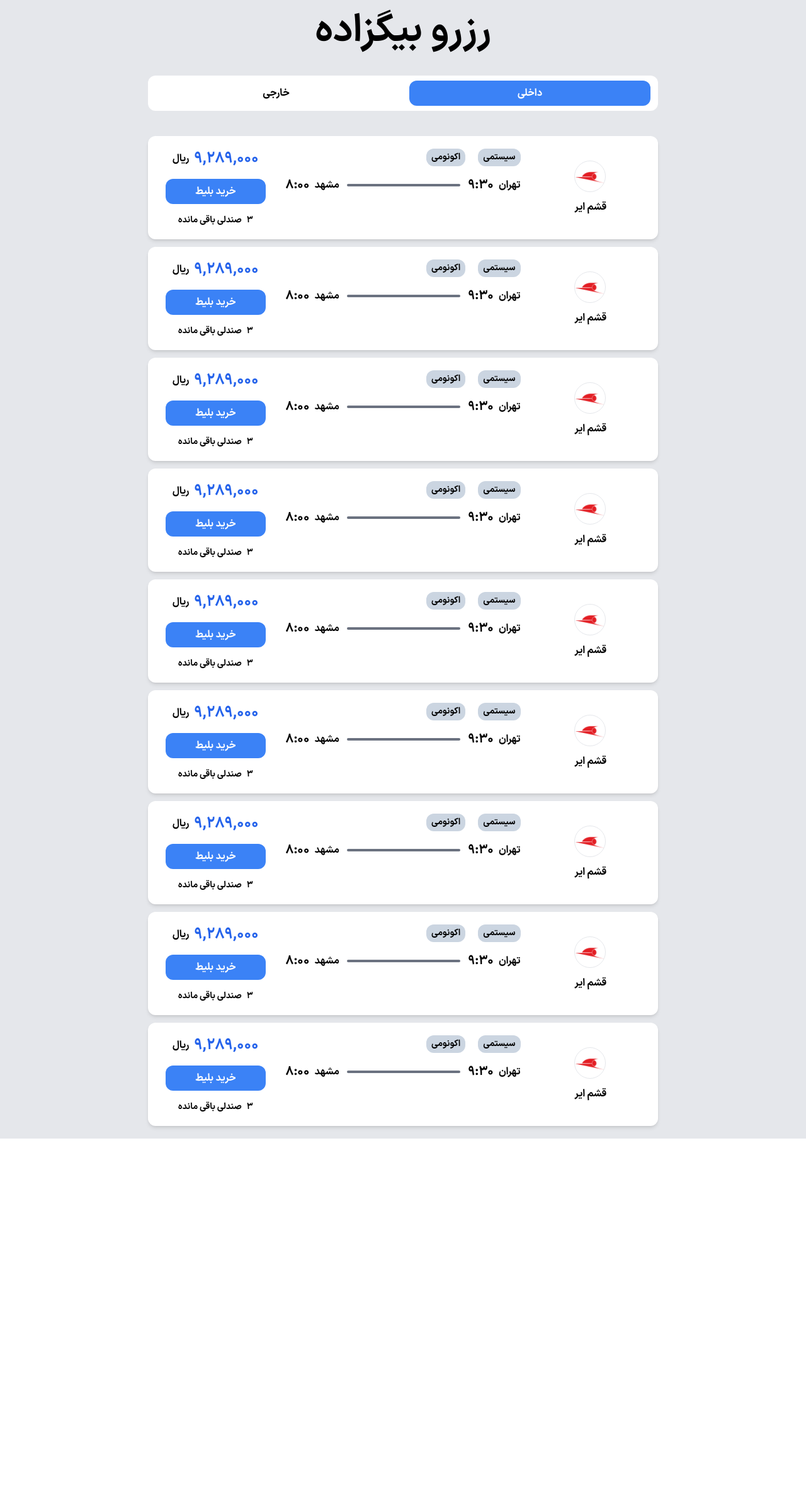
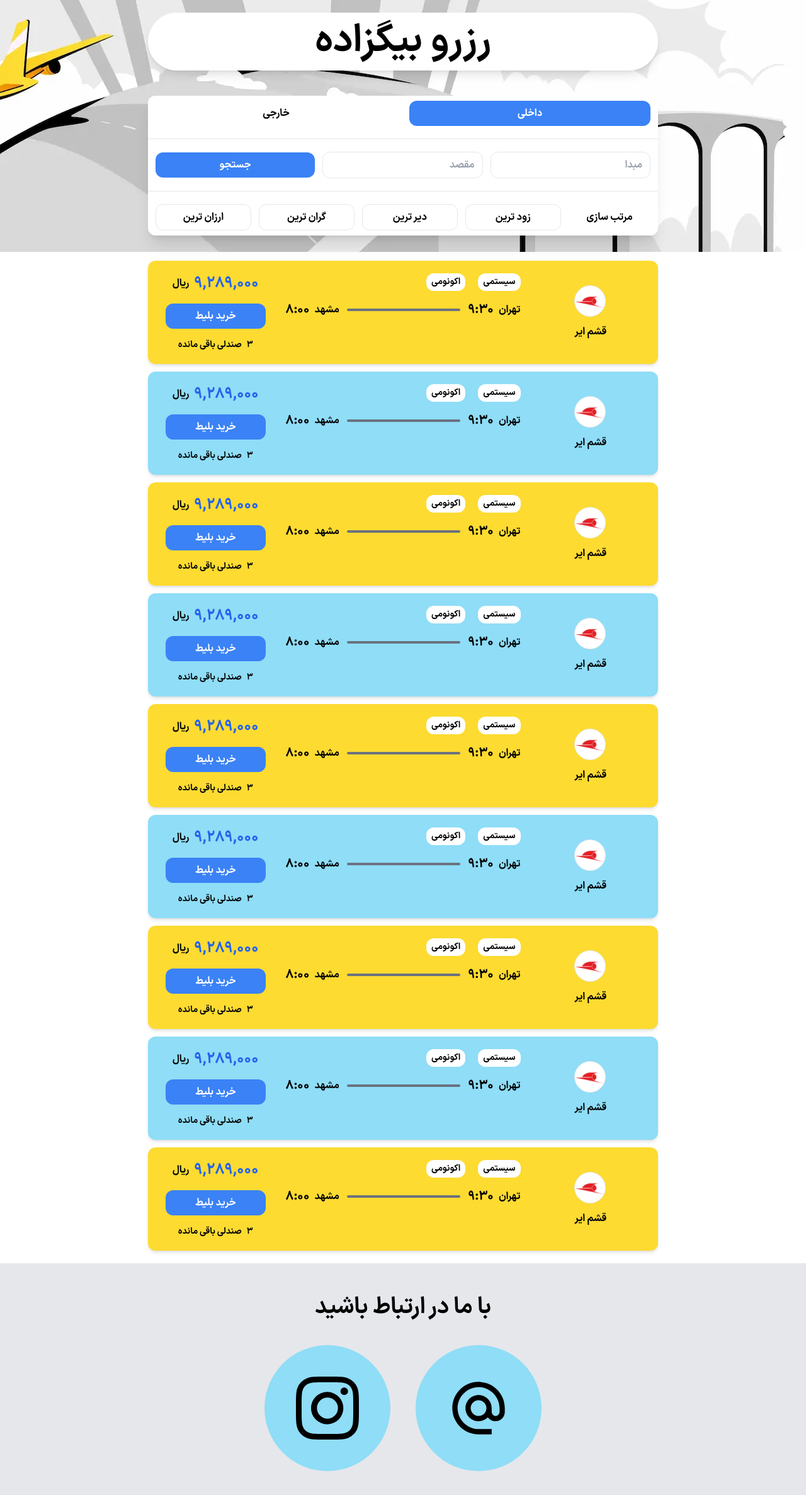
Before and after one commit to Mohammad-Poormehdi/flight-booking-website, a Next.js app: page / in a window 1280 px wide. Shown: the top 2374 px of the page at 63% size. Before the commit the page ends 1808 px from the top, so only its background shows below. Built offline with nearby package versions, Linux system fonts and the light colour scheme.

Commit message:
changes that client wanted

```diff
--- /dev/null
+++ b/components/Contact.tsx
@@ -0,0 +1,15 @@
+import SocialMediaCard from "./SocailMediaCard";
+import { BsInstagram } from "react-icons/bs";
+import { MdAlternateEmail } from "react-icons/md";
+const Contact = () => {
+  return (
+    <section className="contact bg-gray-200 space-y-10 py-[50px] w-full">
+      <h1 className="text-center font-bold text-4xl">با ما در ارتباط باشید</h1>
+      <div className="flex justify-center items-center gap-10 max-md:flex-col">
+        <SocialMediaCard icon={BsInstagram} link="#" />
+        <SocialMediaCard icon={MdAlternateEmail} link="#" />
+      </div>
+    </section>
+  );
+};
+export default Contact;
--- /dev/null
+++ b/components/Filter.tsx
@@ -0,0 +1,14 @@
+import Button from "./Button";
+
+const Filter = () => {
+  return (
+    <div className="w-full px-3 py-2 gap-3 flex items-center justify-between max-md:text-xs">
+      <Button label="ارزان ترین" onClick={() => {}} className="border" />
+      <Button label="گران ترین" onClick={() => {}} className="border" />
+      <Button label="دیر ترین" onClick={() => {}} className="border" />
+      <Button label="زود ترین" onClick={() => {}} className="border" />
+      <p className="w-full">مرتب سازی</p>
+    </div>
+  );
+};
+export default Filter;
--- a/components/FlightCard.tsx
+++ b/components/FlightCard.tsx
@@ -11,7 +11,7 @@ const FlightCard = () => {
   console.log(formattedNumber); // Output: "9,289,000"
 
   return (
-    <div className="w-full shadow-md bg-white p-5 rounded-xl grid gap-6 grid-cols-4  ">
+    <div className="w-full shadow-md bg-white p-5 rounded-xl grid gap-6 grid-cols-4 odd:bg-primary even:bg-secondary">
       {/* price and seats */}
       <div className="space-y-4 text-center px-2 max-md:text-sm max-md:col-span-4 max-md:order-3">
         <div className="flex justify-center items-center gap-2">
@@ -46,7 +46,7 @@ const FlightCard = () => {
       {/* logo and airline */}
       <div className="flex justify-center items-center max-md:order-2 ">
         <div className="space-y-3">
-          <Image src={'/images/qeshm.png'} alt="qeshm air log" width={50} height={50} className="rounded-full border" />
+          <Image src={'/images/qeshm.png'} alt="qeshm air log" width={50} height={50} className="rounded-full bg-white border" />
           <p>قشم ایر</p>
         </div>
       </div>
--- /dev/null
+++ b/components/Input.tsx
@@ -0,0 +1,7 @@
+interface InputProps{
+    placeholder:string,
+}
+const Input:React.FC<InputProps> = ({placeholder})=>{
+    return <input dir="rtl" type="search" className="w-full px-3 py-2 outline-none bg-white border rounded-xl " placeholder={placeholder} />
+}
+export default Input
--- /dev/null
+++ b/components/Search.tsx
@@ -0,0 +1,11 @@
+import Button from "./Button"
+import Input from "./Input"
+
+const Search = ()=>{
+    return <div className="w-full flex justify-center items-center gap-3 bg-white px-3 py-2 rounded-xl">
+        <Button label='جستجو' active onClick={()=>{}} />
+        <Input placeholder="مقصد" />
+        <Input placeholder="مبدا" />
+    </div>
+}
+export default Search
--- /dev/null
+++ b/components/SocailMediaCard.tsx
@@ -0,0 +1,18 @@
+import { BsInstagram } from "react-icons/bs";
+import { MdAlternateEmail } from "react-icons/md";
+import { IconType } from "react-icons/lib/esm/iconBase";
+import Link from "next/link";
+interface SocailMediaCardProps {
+  icon: IconType;
+  link: string;
+}
+const SocialMediaCard: React.FC<SocailMediaCardProps> = ({ icon:Icon, link }) => {
+  return (
+    <Link href={link}>
+      <div className="w-[200px] h-[200px] bg-secondary flex items-center justify-center rounded-full">
+        <Icon size={100} />
+      </div>
+    </Link>
+  );
+};
+export default SocialMediaCard;
--- a/components/Tag.tsx
+++ b/components/Tag.tsx
@@ -4,6 +4,6 @@ interface TagProps{
     label:string
 }
 const Tag:React.FC<TagProps> = ({label})=>{
-    return <div className="bg-slate-300 px-2 py-1 rounded-xl text-sm">{label}</div>
+    return <div className="bg-white px-2 py-1 rounded-xl text-sm">{label}</div>
 }
 export default Tag
--- a/pages/index.tsx
+++ b/pages/index.tsx
@@ -1,14 +1,28 @@
+import Contact from "@/components/Contact";
+import Filter from "@/components/Filter";
 import FlightCard from "@/components/FlightCard";
 import Logo from "@/components/Logo";
+import Search from "@/components/Search";
 import Tabs from "@/components/Tab";
 
 const Home = () => {
   return (
-    <div className="background bg-no-repeat bg-cover bg-center flex justify-center items-center bg-gray-200">
+    <div className=" bg-no-repeat bg-cover bg-center ">
+      <div className="flex justify-center items-center">
+        <div className="background bg-right bg-pink-400 absolute w-full h-[400px] top-0 -z-10"></div>
         <div className="space-y-10 p-5 w-[850px] max-md:w-full text-center">
+          <div className="px-5 py-4 rounded-full shadow-lg bg-white">
             <Logo />
+          </div>
+          <div className="bg-white rounded-xl space-y-3 shadow-xl">
             <Tabs />
-        <div className="space-y-3">
+            <hr />
+            <Search />
+            <hr />
+            <Filter />
+          </div>
+
+          <div className="space-y-3 ">
             <FlightCard />
             <FlightCard />
             <FlightCard />
@@ -21,6 +35,8 @@ const Home = () => {
           </div>
         </div>
       </div>
+      <Contact />
+    </div>
   );
 };
 export default Home;
--- a/styles/globals.css
+++ b/styles/globals.css
@@ -1,6 +1,9 @@
 @tailwind base;
 @tailwind components;
 @tailwind utilities;
-/* .background{
+.background{
+  background-image: url('../public/images/background.webp');
+}
+/* .contact{
   background-image: url('../public/images/background.jpeg');
 } */
--- a/tailwind.config.js
+++ b/tailwind.config.js
@@ -9,7 +9,9 @@ module.exports = {
     "./src/**/*.{js,ts,jsx,tsx,mdx}",
   ],
   theme: {
-    extend: {},
+    extend: {
+      colors: { primary: "#FDDB31", secondary: "#8fddf7" },
+    },
   },
   plugins: [],
 };
```
Also changed, not shown: public/images/background.webp (added). Lines whose indentation alone changed are shown as unchanged.
